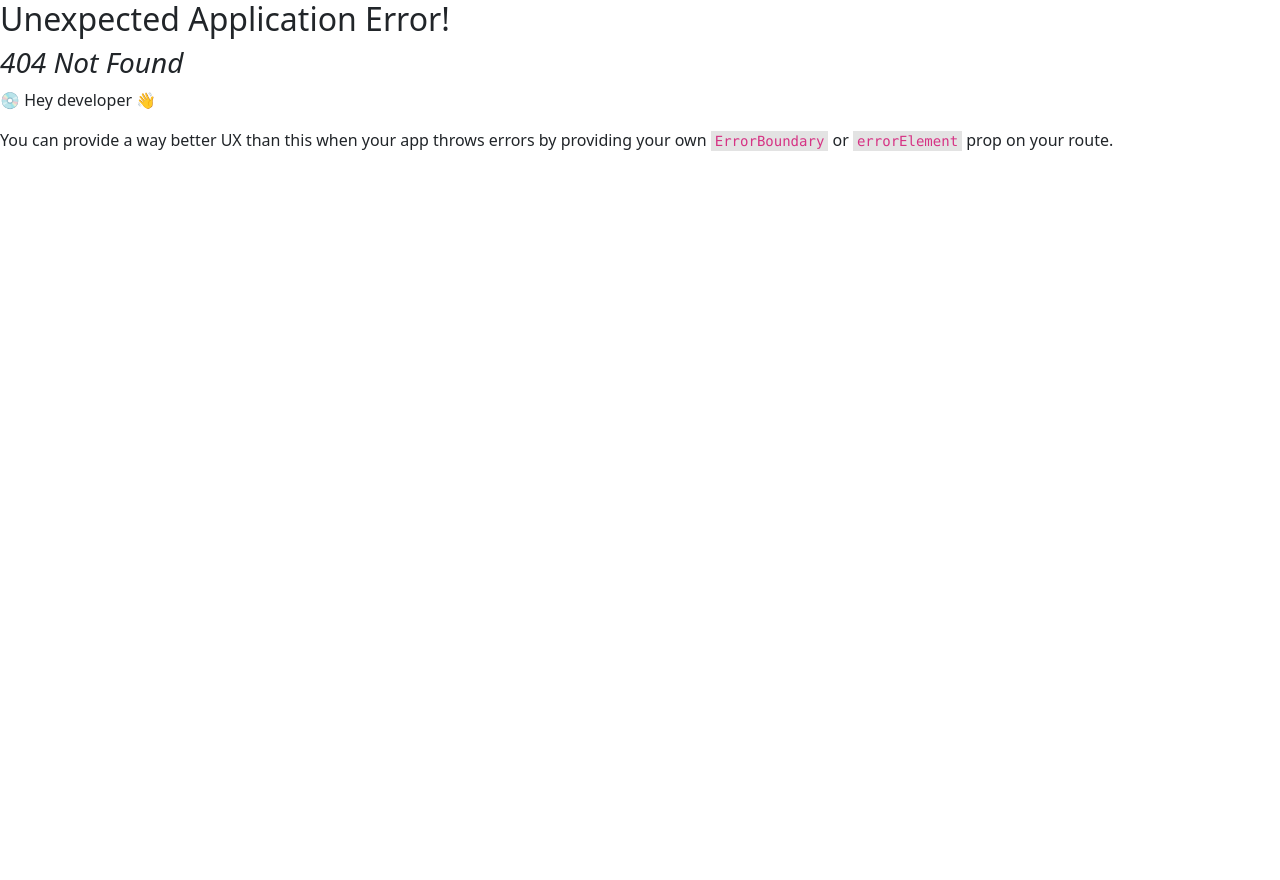
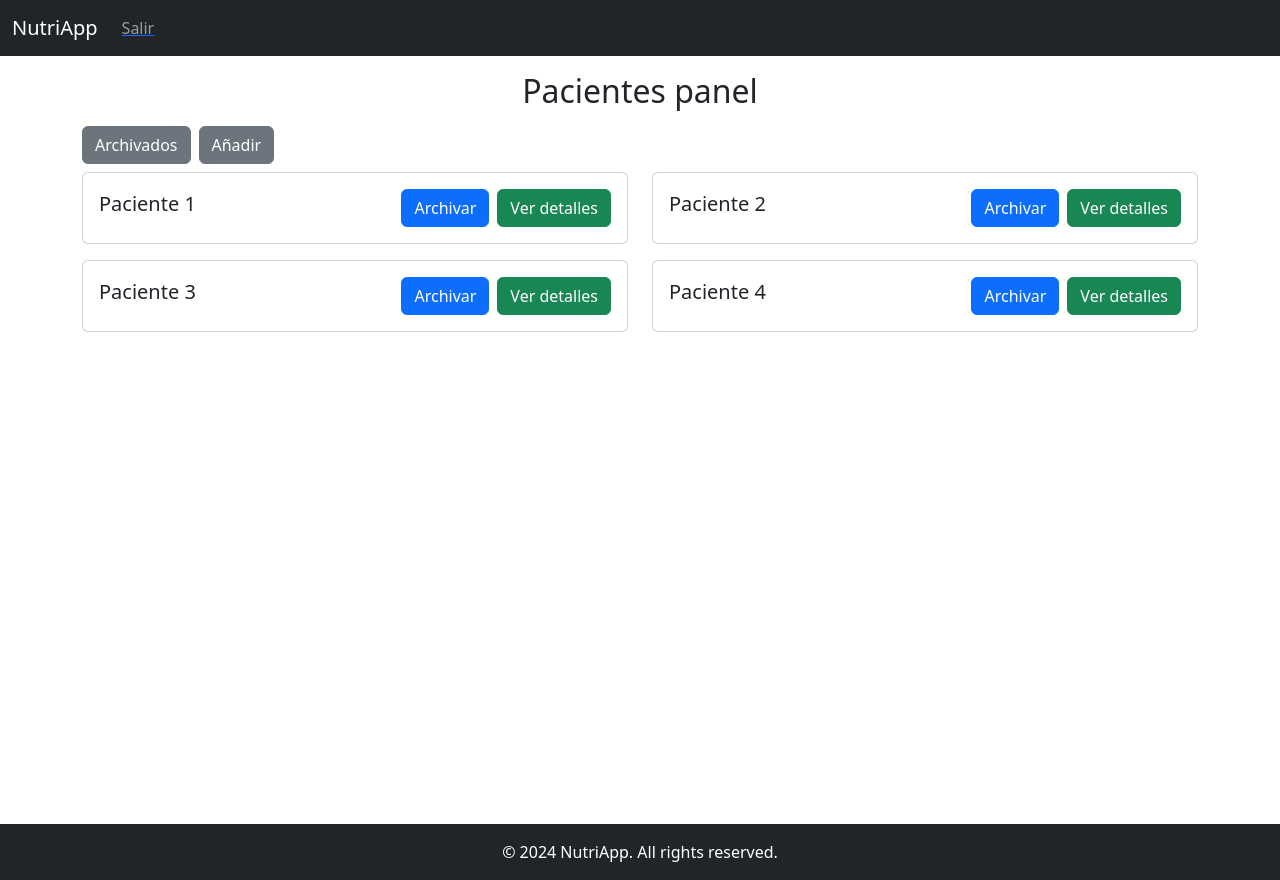
Before and after one commit to karen-rm/Modulo-Nutriologo, a React (Vite) app in the folder frontend/: page /pacientes in a window 1280 px wide. Before the commit this address had no page. Before the commit the page ends 800 px from the top, so only its background shows below. Built offline with nearby package versions, Linux system fonts and the light colour scheme; sample sign-in values are in the browser's storage.

Commit message:
Panel de regimenes y pacientes - Nutriologo

```diff
--- a/frontend/src/App.jsx
+++ b/frontend/src/App.jsx
@@ -1,6 +1,6 @@
-import { Login, Home, Dashboard, Register, RegimenesPanel } from "./pages/";
 import { createBrowserRouter, RouterProvider } from "react-router-dom";
 import ProtectedRoute from "./helpers/ProtectedRoute";
+import { Dashboard, Home, Login, PacientesPanel, RegimenesPanel, Register } from "./pages/";
 
 
 const router = createBrowserRouter([
@@ -36,6 +36,14 @@ const router = createBrowserRouter([
       </ProtectedRoute>
     ),
   },
+  {
+    path: "/pacientes",
+    element: (
+      <ProtectedRoute>
+        <PacientesPanel/>
+      </ProtectedRoute>
+    ),
+  },
 ]);
 
 const App = () => {
--- a/frontend/src/pages/Dashboard.jsx
+++ b/frontend/src/pages/Dashboard.jsx
@@ -1,8 +1,11 @@
 import "bootstrap/dist/css/bootstrap.min.css";
+import { useNavigate } from 'react-router-dom';
 import { MainLayout } from "../layouts/MainLayout";
 import './css/style_dashboard.css';
 
 export const Dashboard = () => {
+  const navigate = useNavigate();
+
   return (
     <MainLayout>
       <div className="container-fluid vh-100 d-flex flex-column justify-content-center align-items-start">
@@ -11,13 +14,13 @@ export const Dashboard = () => {
         <div className="row w-100">
           <div className="col-12 mb-4">
             <div className="d-grid">
-					    <button type="button" className="btn btn-primary btn-lg text-start btn-text">Panel Pacientes</button>
+					    <button onClick={()=>navigate('/pacientes')} type="button" className="btn btn-primary btn-lg text-start btn-text">Panel Pacientes</button>
 				    </div>
           </div>
 
           <div className="col-12 mb-4">
             <div className="d-grid">
-					    <button type="button" className="btn btn-primary btn-lg text-start btn-text">Panel Régimenes</button>
+					    <button onClick={()=>navigate('/regimenes')} type="button" className="btn btn-primary btn-lg text-start btn-text">Panel Régimenes</button>
 				    </div>
           </div>
 
--- /dev/null
+++ b/frontend/src/pages/PacientesPanel.jsx
@@ -0,0 +1,73 @@
+import React, { useState } from 'react';
+import { Button, Card, Col, Container, Row } from 'react-bootstrap';
+import { MainLayout } from '../layouts/MainLayout';
+
+export const PacientesPanel = () => {
+  // Datos de prueba
+  const [patients, setPatients] = useState([
+    { id: 1, name: 'Paciente 1' },
+    { id: 2, name: 'Paciente 2' },
+    { id: 3, name: 'Paciente 3' },
+    { id: 4, name: 'Paciente 4' },
+  ]);
+
+  const handleArchive = (id) => {
+    alert(`Paciente con ID ${id} archivado`);
+    // Aquí puedes implementar la lógica para archivar
+  };
+
+  const handleDetails = (id) => {
+    alert(`Mostrando detalles para el paciente con ID ${id}`);
+    // Aquí puedes implementar la lógica para ver detalles
+  };
+
+  return (
+    <MainLayout>
+
+      <Container className='container-fluid vh-100 d-flex flex-column '>
+
+        <h2 className="text-center mt-5">Pacientes panel</h2>
+
+        <Row className="my-2">
+          <Col>
+            <Button variant="secondary" className="me-2">
+              Archivados
+            </Button>
+            <Button variant="secondary">Añadir</Button>
+          </Col>
+        </Row>
+
+        <Row>
+          {patients.map((patient) => (
+            <Col md={6} key={patient.id} className="mb-3">
+              <Card>
+                <Card.Body className="d-flex justify-content-between align-items-center">
+                  <div>
+                    <Card.Title>{patient.name}</Card.Title>
+                  </div>
+                  <div>
+                    <Button
+                      variant="primary"
+                      className="me-2"
+                      onClick={() => handleArchive(patient.id)}
+                    >
+                      Archivar
+                    </Button>
+                    <Button
+                      variant="success"
+                      onClick={() => handleDetails(patient.id)}
+                    >
+                      Ver detalles
+                    </Button>
+                  </div>
+                </Card.Body>
+              </Card>
+            </Col>
+          ))}
+        </Row>
+      </Container>
+    </MainLayout>
+  );
+};
+
+export default PacientesPanel;
--- a/frontend/src/pages/RegimenesPanel.jsx
+++ b/frontend/src/pages/RegimenesPanel.jsx
@@ -1,6 +1,6 @@
-import "bootstrap/dist/css/bootstrap.min.css";
+import 'bootstrap/dist/css/bootstrap.min.css';
 import { Button, Container, Row, Col } from 'react-bootstrap';
-import { MainLayout } from "../layouts/MainLayout";
+import { MainLayout } from '../layouts/MainLayout';
 
 export const RegimenesPanel = () => {
   // Datos de prueba para los regímenes
@@ -13,31 +13,30 @@ export const RegimenesPanel = () => {
 
   return (
     <MainLayout>
-
-      <Container className='container-fluid vh-100 d-flex flex-column justify-content-center align-items-center'>
-      <Row className="my-4">
-        <Col xs={12}>
-          <h2 className="text-center">Regímenes Panel</h2>
-        </Col>
-      </Row>
-
+      <Container className="container-fluid vh-100 d-flex flex-column">
+        <h2 className="text-center mt-5">Regímenes Panel</h2>
         <Row className="my-2">
-        <Col xs={6}>
-          <Button variant="secondary">Archivados</Button>
-        </Col>
-        <Col xs={6} className="text-end">
-          <Button variant="primary">Añadir</Button>
+          <Col>
+            <Button variant="secondary" className="me-2">
+              Archivados
+            </Button>
+            <Button variant="secondary">Añadir</Button>
           </Col>
         </Row>
 
         <Row className="my-4">
           {regimenes.map((regimen) => (
             <Col xs={12} key={regimen.id} className="mb-3">
-            <div className="d-flex align-items-center justify-content-between p-3 shadow-sm" style={{ backgroundColor: '#f8f9fa' }}>
+              <div
+                className="d-flex align-items-center justify-content-between p-3 shadow-sm"
+                style={{ backgroundColor: '#f8f9fa' }}
+              >
                 <span>{regimen.nombre}</span>
                 <div>
-                <Button variant="info" className="me-2">Ver detalles</Button>
-                <Button variant="danger">Archivar</Button>
+                  <Button variant="primary" className="me-2">
+                    Ver detalles
+                  </Button>
+                  <Button variant="success">Archivar</Button>
                 </div>
               </div>
             </Col>
@@ -45,7 +44,6 @@ export const RegimenesPanel = () => {
         </Row>
       </Container>
     </MainLayout>
-
   );
 };
 
--- a/frontend/src/pages/index.js
+++ b/frontend/src/pages/index.js
@@ -5,4 +5,5 @@ export { Home } from "./Home";
 export { Dashboard } from "./Dashboard";
 export { Register } from "./Register";
 export { RegimenesPanel } from "./RegimenesPanel"
+export { PacientesPanel } from "./PacientesPanel";
 // Añade más exportaciones según las páginas que tengas en el directorio
```
Lines whose indentation alone changed are shown as unchanged.
